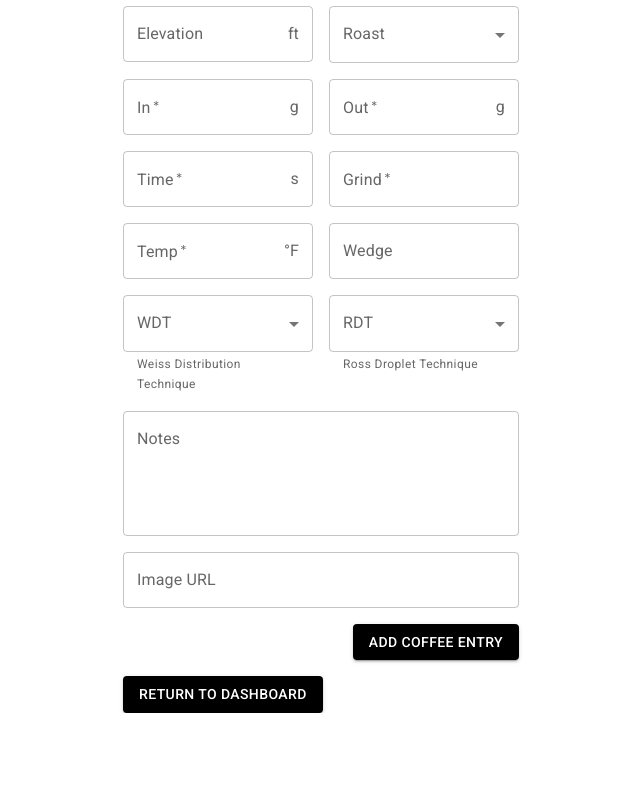
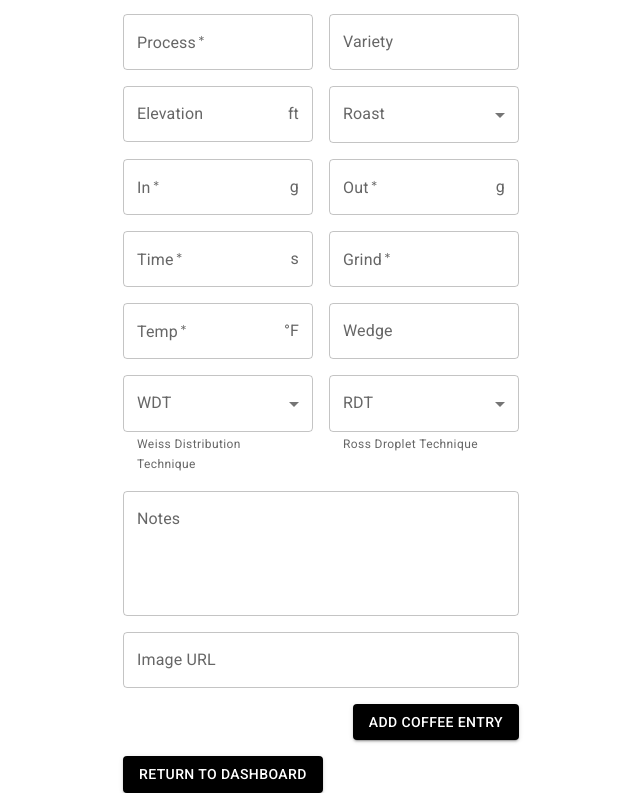
Before and after one commit to eoinmoney78/teamGit, a React (Create React App) app in the folder Expressonist/client/: page /edit-coffee/1 in a window 1280 px wide. Shown: the part 270-1063 px from the top of the page, without its empty margins (319-959 px from the left). Before the commit the page ends 983 px from the top, so only its background shows below. Built offline with nearby package versions, Linux system fonts and the light colour scheme; no server answers.

Commit message:
Combined add and edit coffee pages

```diff
--- a/Expressonist/client/src/App.jsx
+++ b/Expressonist/client/src/App.jsx
@@ -2,13 +2,12 @@
 import './App.css';
 import Auth from './components/auth/Auth';
 import { useState, useEffect } from 'react';
-import AddCoffeePage from './components/coffee/AddCoffeePage'; // Import the parent component
 import Dashboard from './components/dashboard/Dashboard';
 import { Routes, Route } from 'react-router-dom';
 import Logout from './components/auth/logout/Logout';
 import TemporaryDrawer from './components/layout/TemporaryDrawer';
 import { ThemeProvider, createTheme } from '@mui/material/styles';
-import EditCoffeePage from './components/coffee/EditCoffeePage';
+import CoffeePage from './components/coffee/CoffeePage';
 
 //  sessionToken, which is initialized to an empty string, and setSessionToken, which is a function used to update the sessionToken.
 
@@ -70,8 +69,8 @@ function App() {
       <Routes>
         <Route path="/" element={<Auth updateToken={updateToken} />} />
         <Route path="/dashboard" element={<Dashboard token={sessionToken}/>} />
-        <Route path="/add-coffee" element={<AddCoffeePage token={sessionToken}/>} />
-        <Route path="/edit-coffee/:id" element={<EditCoffeePage token={sessionToken}/>} />
+        <Route path="/add-coffee" element={<CoffeePage token={sessionToken} method={'POST'}/>} />
+        <Route path="/edit-coffee/:id" element={<CoffeePage token={sessionToken} method={'PUT'}/>} />
 
       </Routes>
     </div>
--- a/Expressonist/client/src/components/coffee/AddCoffeePage.jsx
+++ /dev/null
@@ -1,105 +0,0 @@
-import React from 'react';
-import { Container, Typography, Box, Button } from '@mui/material';
-import { useNavigate, Link } from 'react-router-dom';
-import { baseURL } from '../../environment';
-import TemporaryDrawer from '../layout/TemporaryDrawer';
-import CoffeeForm from './CoffeeForm';
-
-
-const AddCoffeePage = () => {
-
-    // useNavigate hook from react-router-dom to navigate
-  const navigate = useNavigate();
-
-// handleAddCoffee function to make a POST request to the Server and add a new coffee entry
-  const handleAddCoffee = async (coffeeData) => {
-
-    // Replace this URL with your API's base URL
-    const Url = `${baseURL}/coffee`;
-
-    console.log('Adding coffee entry with data:', coffeeData);
-
-// POST request to a specified URL with the  coffeeData in the request body, and attaches the authorization token from local storage as a header
-    try {
-      const response = await fetch(Url, {
-        method: 'POST',
-
-        headers: {
-          'Content-Type': 'application/json',
-          'Authorization': `${localStorage.getItem('token')}`,
-        },
-        body: JSON.stringify(coffeeData),
-      });
-
-      // checks if the response is okay, and if not, throws an error. If the response is okay, it parses the response data and logs it to the console, then returns it. If there is an error, it logs the error to the console.
-
-      if (!response.ok) {
-        const errorData = await response.json();
-        throw new Error(errorData.message || 'Failed to add coffee entry');
-      }
-      const savedEntry = await response.json();
-
-      console.log('Coffee entry added:', savedEntry);
-
-      return savedEntry;
-
-    } catch (error) {
-      console.error('Error adding coffee entry:', error);
-    }
-  };
-
-// handleSubmit function to handle the form submission and add a new coffee entry
-  const handleSubmit = async (coffeeData) => {
-    try {
-      console.log('Submitting coffee data:', coffeeData);
-      const newEntry = await handleAddCoffee(coffeeData);
-      console.log('Coffee entry added successfully!', newEntry);
-      navigate('/dashboard');
-    } catch (error) {
-      console.error('Error adding coffee entry:', error);
-    }
-  };
-
-
-   // Return the AddCoffeeForm and a button to return to the dashboard page
-  return (
-    <Container maxWidth="xs">
-      <TemporaryDrawer />
-      <Typography variant="h2" component="h1" align="center" gutterBottom>
-        New Coffee
-      </Typography>
-      <CoffeeForm
-      method='POST'
-      url={`${baseURL}/coffee`}
-      initialValues={{
-        roaster:'',
-        coffee:'',
-        process:'',
-        variety:'',
-        elevation:'',
-        roast:'',
-        inWeight:'',
-        outWeight:'',
-        time:'30',
-        grind:'',
-        temp:'200',
-        wedge:'',
-        wdt:false,
-        rdt:false,
-        notes:'',
-        img:''
-      }}
-      errorMessage='Error adding coffee entry:'
-    />
-      <Box sx={{ display: 'flex', justifyContent: 'flex-start', marginTop: '1rem' }}>
-        <Link to="/dashboard">
-          <Button variant="contained" color="primary">
-            Return to Dashboard
-          </Button>
-        </Link>
-      </Box>
-    </Container>
-  );
-};
-
-export default AddCoffeePage;
--- a/Expressonist/client/src/components/coffee/CoffeeForm.jsx
+++ b/Expressonist/client/src/components/coffee/CoffeeForm.jsx
@@ -1,6 +1,6 @@
 import React,  { useState } from 'react';
 import { TextField, Button, Grid, Typography, Box, InputAdornment, FormControl, OutlinedInput, InputLabel, MenuItem, Select, FormHelperText } from '@mui/material';
-import { baseURL } from '../../environment';
+import { useNavigate } from 'react-router';
 
 function CoffeeForm(params) {
     console.log('Params:', params);
@@ -21,6 +21,7 @@ function CoffeeForm(params) {
     const [notes, setNotes] = useState(params.initialValues.notes);
     const [img, setImg] = useState(params.initialValues.img);
 
+    const navigate = useNavigate();
     const handleSubmit = async (event) => {
         event.preventDefault();
         const coffeeData = {
@@ -78,6 +79,8 @@ function CoffeeForm(params) {
             setRdt('');
             setNotes('');
             setImg('');
+
+            navigate('/dashboard');
         } catch (error) {
             console.error(error);
         }
--- /dev/null
+++ b/Expressonist/client/src/components/coffee/CoffeePage.jsx
@@ -0,0 +1,95 @@
+import React, { useEffect, useState } from 'react';
+import { Container, Typography, Box, Button } from '@mui/material';
+import { Link, useParams } from 'react-router-dom';
+import { baseURL } from '../../environment';
+import TemporaryDrawer from '../layout/TemporaryDrawer';
+import CoffeeForm from './CoffeeForm';
+
+
+const CoffeePage = (params) => {
+  // Initialize the form values state with an empty object
+  const [formValues, setFormValues] = useState({});
+  const { id } = useParams();
+
+  // Get the coffee data from the server using a GET request when the component mounts
+  useEffect(() => {
+    const fetchCoffee = async () => {
+      try {
+        const url = `${baseURL}/coffee/${id}`;
+        const response = await fetch(url, {
+          headers: new Headers({
+            'Authorization': `${localStorage.getItem('token')}`,
+          }),
+          method: 'GET'
+        });
+        const data = await response.json();
+
+        if (!response.ok) {
+          throw new Error(data.message || 'Failed to fetch coffee entry');
+        }
+
+        // Set the form values state with the retrieved coffee data
+        setFormValues(data.coffeeEntry);
+      } catch (error) {
+        console.error('Error fetching coffee entry:', error);
+      }
+    };
+    fetchCoffee();
+  }, [id]);
+
+  let method, url, initialValues, errorMessage;
+  if(params.method === 'POST') {
+    method = 'POST';
+    url = `${baseURL}/coffee`;
+    initialValues = {
+      roaster:'',
+      coffee:'',
+      process:'',
+      variety:'',
+      elevation:'',
+      roast:'',
+      inWeight:'',
+      outWeight:'',
+      time:'30',
+      grind:'',
+      temp:'200',
+      wedge:'',
+      wdt:false,
+      rdt:false,
+      notes:'',
+      img:''
+    }
+    errorMessage = 'Error adding coffee entry:';
+  } else if (params.method === 'PUT') {
+
+
+    method = 'PUT';
+    url = `${baseURL}/coffee/${id}`;;
+    initialValues = {formValues}
+    errorMessage = 'Error updating coffee entry:';
+  }
+
+  return (
+    <Container maxWidth="xs">
+      <TemporaryDrawer />
+      <Typography variant="h2" component="h1" align="center" gutterBottom>
+        New Coffee
+      </Typography>
+      <CoffeeForm
+        method={method}
+        url={url}
+        initialValues={initialValues}
+        errorMessage={errorMessage}
+      />
+      <Box sx={{ display: 'flex', justifyContent: 'flex-start', marginTop: '1rem' }}>
+        <Link to="/dashboard">
+          <Button variant="contained" color="primary">
+            Return to Dashboard
+          </Button>
+        </Link>
+      </Box>
+    </Container>
+  );
+};
+
+export default CoffeePage;
--- a/Expressonist/client/src/components/coffee/EditCoffeePage.jsx
+++ /dev/null
@@ -1,88 +0,0 @@
-import React, { useState, useEffect } from 'react';
-import { Container, Typography, Box, Button } from '@mui/material';
-import { useParams, useNavigate } from 'react-router-dom';
-import CoffeeForm from './CoffeeForm';
-import { baseURL } from '../../environment';
-
-const EditCoffeePage = () => {
-  // Get the coffee ID from the URL parameters using the useParams hook
-  const { id } = useParams();
-
-  const navigate = useNavigate();
-
-  // Initialize the form values state with an empty object
-  const [formValues, setFormValues] = useState({});
-
-  // Get the coffee data from the server using a GET request when the component mounts
-  useEffect(() => {
-    const fetchCoffee = async () => {
-      try {
-        const url = `${baseURL}/coffee/${id}`;
-        const response = await fetch(url, {
-          headers: new Headers({
-            'Authorization': `${localStorage.getItem('token')}`,
-          }),
-          method: 'GET'
-        });
-        const data = await response.json();
-
-        if (!response.ok) {
-          throw new Error(data.message || 'Failed to fetch coffee entry');
-        }
-
-        // Set the form values state with the retrieved coffee data
-        setFormValues(data.coffeeEntry);
-      } catch (error) {
-        console.error('Error fetching coffee entry:', error);
-      }
-    };
-    fetchCoffee();
-  }, [id]);
-
-  // Update the coffee data on the server using a PUT request when the form is submitted
-  const handleSubmit = async (updatedCoffeeData) => {
-    try {
-      const url = `${baseURL}/coffee/${id}`;
-      const response = await fetch(url, {
-        method: 'PUT',
-        headers: {
-          'Content-Type': 'application/json',
-          'Authorization': `${localStorage.getItem('token')}`,
-        },
-        body: JSON.stringify(updatedCoffeeData),
-      });
-      const data = await response.json();
-
-      if (!response.ok) {
-        throw new Error(data.message || 'Failed to update coffee entry');
-      }
-
-      // Navigate to the dashboard page on successful update
-      navigate('/dashboard');
-    } catch (error) {
-      console.error('Error updating coffee entry:', error);
-    }
-  };
-
-  return (
-    <Container maxWidth="xs">
-      <Typography variant="h2" component="h1" align="center" gutterBottom>
-        Edit Coffee
-      </Typography>
-      {/* Pass the initial form values and handleSubmit function as props to the CoffeeForm component */}
-      <CoffeeForm
-        method='PUT'
-        initialValues={formValues}
-        onSubmit={handleSubmit}
-        errorMessage='Error updating coffee entry:'
-      />
-      <Box sx={{ display: 'flex', justifyContent: 'flex-start', marginTop: '1rem' }}>
-        <Button variant="contained" color="primary" onClick={() => navigate('/dashboard')}>
-          Return to Dashboard
-        </Button>
-      </Box>
-    </Container>
-  );
-};
-
-export default EditCoffeePage;
```
